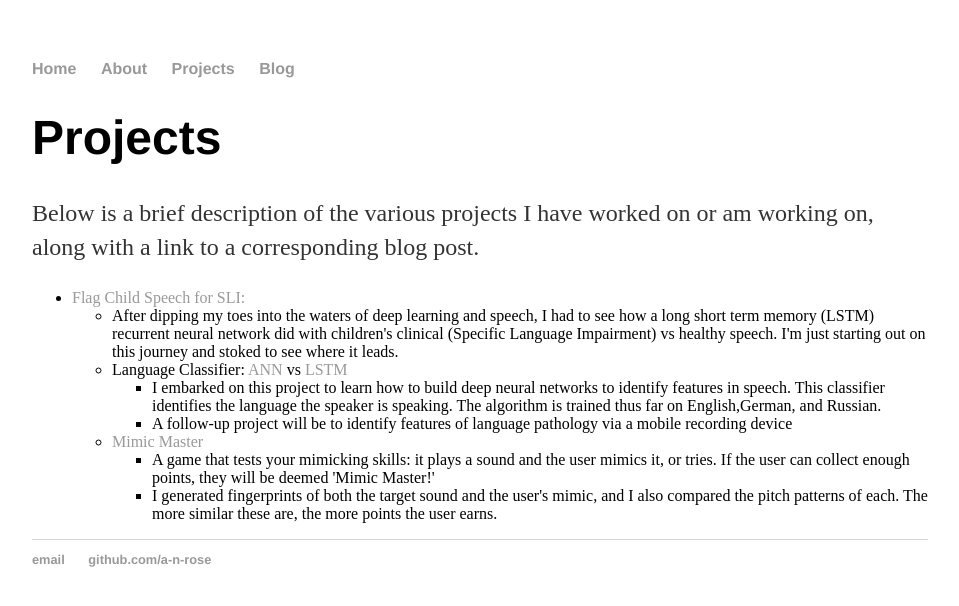
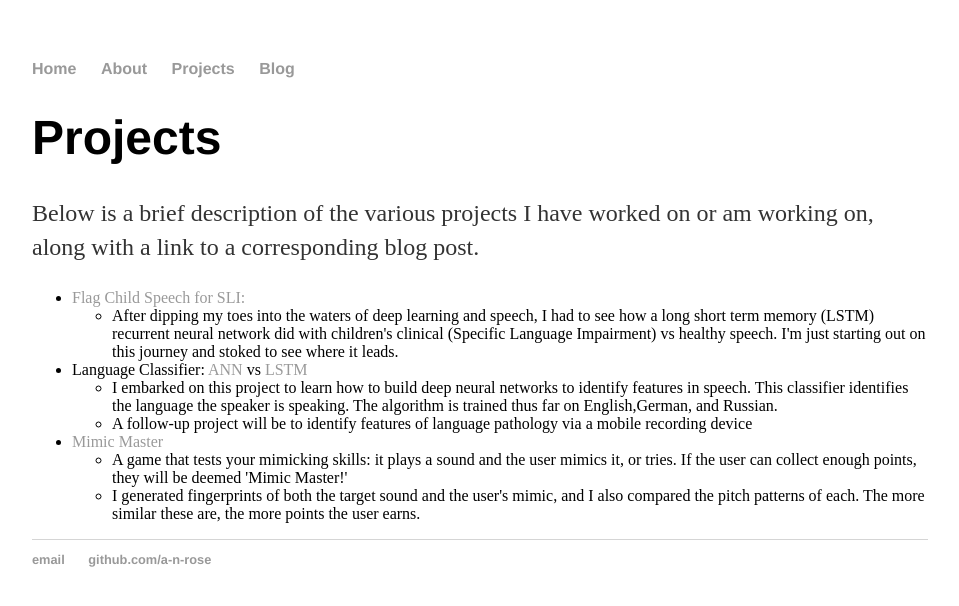
Before and after one commit to a-n-rose/a-n-rose.github.io, a Jekyll site: the page built from projects/index.html, in a window 1280 px wide. Shown: the top 606 px of the page, without its empty margins (160-1119 px from the left). Built offline with Jekyll 4.4.1, drawn with Linux system fonts in a browser that asks for light colours.

Commit message:
format fix

```diff
--- a/projects/index.html
+++ b/projects/index.html
@@ -13,7 +13,6 @@ title: Aislyn's Projects
 					<li>After dipping my toes into the waters of deep learning and speech, I had to see how a long short term memory (LSTM) recurrent neural network did with children's clinical (Specific Language Impairment) vs healthy speech. I'm just starting out on this journey and stoked to see where it leads.</li>
 					</ul>
 
-			<ul class="projects_list">
 				<li> Language Classifier: <a href="/2018/08/22/language-classifier.html">  ANN </a> vs <a href="/2018/09/07/language-classifier-LSTM.html">LSTM</a></li>
 				<ul class="project_description">
 					<li>I embarked on this project to learn how to build deep neural networks to identify features in speech. This classifier identifies the language the speaker is speaking. The algorithm is trained thus far on English,German, and Russian.</li>
```
